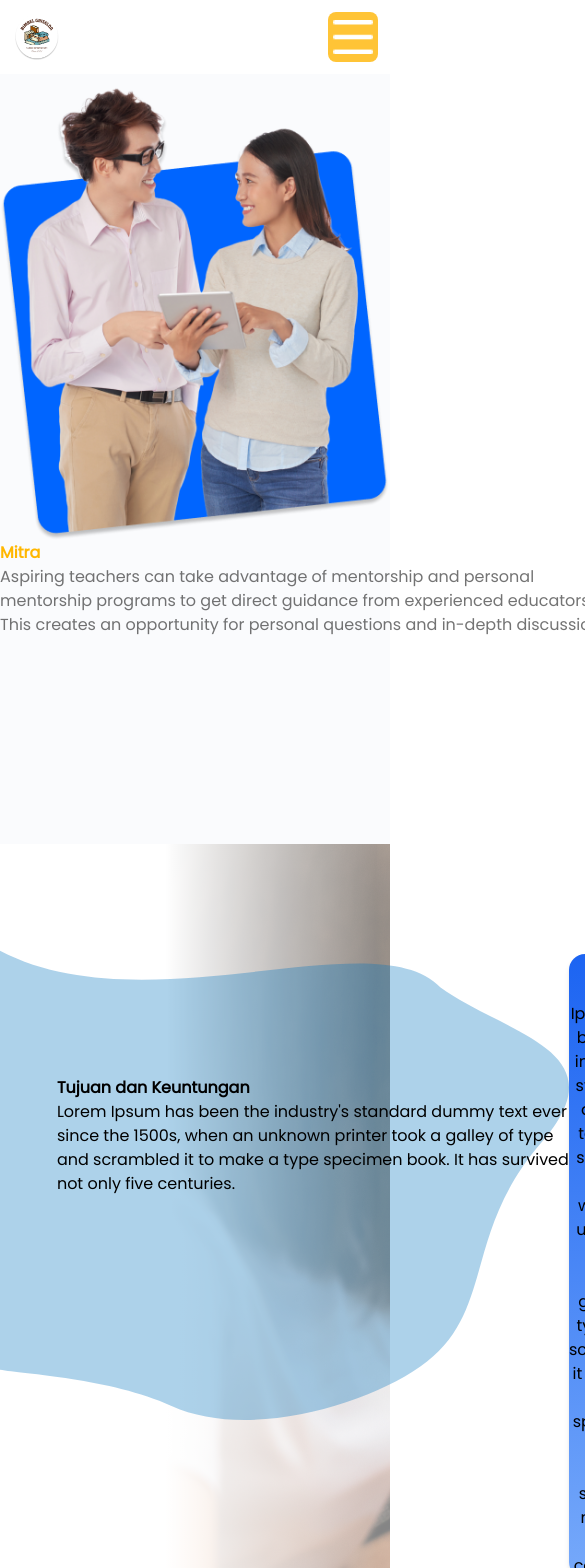
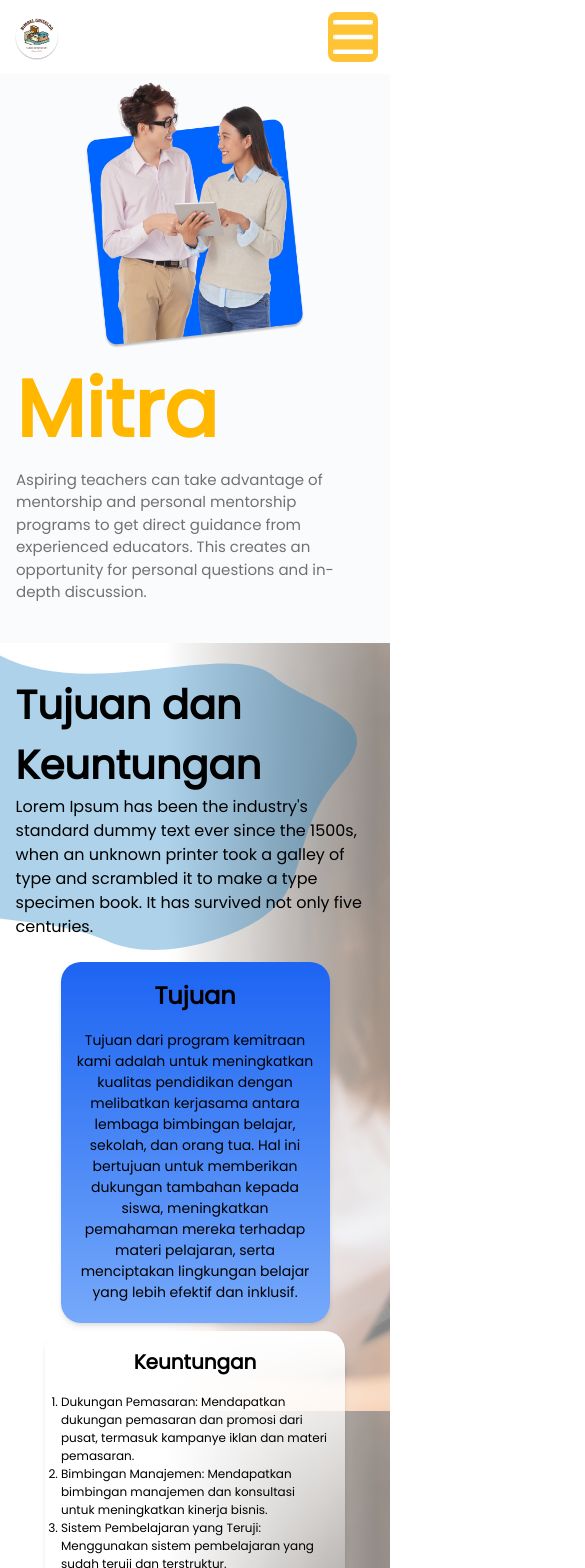
Before and after one commit to RozKoy/Bimbel-Griselda, a Next.js app: page /patner in a window 390 px wide. Shown: the top 1568 px of the page, 585 px wide, since content can reach past the window. Built offline with nearby package versions, Linux system fonts and the light colour scheme.

Commit message:
responsive progress Mitra

```diff
--- a/src/components/landing-pages/Icons/ShapeBackgroundIcon.tsx
+++ b/src/components/landing-pages/Icons/ShapeBackgroundIcon.tsx
@@ -1,6 +1,7 @@
-export default function ShapeBackgroundIcon () {
+const ShapeBackgroundIcon = ({ className }: any) => {
   return (
     <svg
+      className={className}
       xmlns="http://www.w3.org/2000/svg"
       width="569"
       height="470"
@@ -14,4 +15,6 @@ export default function ShapeBackgroundIcon () {
       />
     </svg>
   );
-}
+};
+
+export default ShapeBackgroundIcon;
--- a/src/components/landing-pages/Mitra/GoalsAndBenefits.tsx
+++ b/src/components/landing-pages/Mitra/GoalsAndBenefits.tsx
@@ -1,16 +1,16 @@
 import ShapeBackgroundIcon from "../Icons/ShapeBackgroundIcon";
 export default function GoalsAndBenefits() {
   return (
-    <div className="latarMitra w-full h-screen">
-      <div className="gradasi3 w-full h-full flex items-center sm:space-x-5">
-        <div className="relative  h-3/4">
-          <ShapeBackgroundIcon />
-          <div className="absolute top-[20%] left-[10%] ">
-            <div className="flex flex-col sm:space-y-3">
-              <p className="font-extrabold sm:text-5xl sm:max-w-[313px]">
+    <div className="latarMitra w-full h-auto  sm:min-h-screen">
+      <div className="gradasi3 w-full h-full pb-[10%] sm:h-screen sm:pb-0 sm:flex sm:items-center sm:space-x-2">
+        <div className="relative  sm:h-3/4">
+          <ShapeBackgroundIcon className="w-[357px] h-[319px] sm:w-[574px] sm:h-[470px]" />
+          <div className="absolute top-[10%] left-[4%] sm:top-[20%] sm:left-[10%] ">
+            <div className="flex flex-col  sm:space-y-3">
+              <p className="font-extrabold text-[40px] max-w-[302px] sm:text-5xl sm:max-w-[313px]">
                 Tujuan dan Keuntungan
               </p>
-              <p className="sm:text-lg sm:max-w-[370px]">
+              <p className="text-[] max-w-[357px]   sm:text-lg sm:max-w-[370px]">
                 Lorem Ipsum has been the industry&apos;s standard dummy text
                 ever since the 1500s, when an unknown printer took a galley of
                 type and scrambled it to make a type specimen book. It has
@@ -20,24 +20,42 @@ export default function GoalsAndBenefits() {
           </div>
         </div>
 
-        <div className="rounded-2xl bg-gradient-to-b from-blue-600 to-blue-400 shadow-md flex flex-col justify-between items-center sm:pt-[27px] sm:pb-[129px]  sm:w-[350px] sm:h-[450px]">
-          <p className="font-extrabold text-center sm:text-3xl">Tujuan</p>
-          <p className="text-center sm:text-[18px] sm:w-[315px] ">
-            Lorem Ipsum has been the industry&apos;s standard dummy text ever
-            since the 1500s, when an unknown printer took a galley of type and
-            scrambled it to make a type specimen book. It has survived not only
-            five centuries.
-          </p>
-        </div>
+        <div className="flex flex-col items-center space-y-2 space-x-0 sm:space-y-0 sm:space-x-2 sm:flex-row">
+          <div className=" bg-gradient-to-b from-blue-600 to-blue-400 shadow-md flex flex-col  items-center w-[269px] h-[361px] py-4 space-y-4 rounded-[20px] sm:justify-between sm:rounded-2xl sm:pt-[10px] sm:pb-[129px]  sm:w-[330px] sm:h-[430px]">
+            <p className="font-extrabold text-center text-[24px] sm:text-3xl">
+              Tujuan
+            </p>
+            <p className="text-center text-[14px] w-[242px] sm:text-[18px] sm:w-[315px] ">
+              Tujuan dari program kemitraan kami adalah untuk meningkatkan
+              kualitas pendidikan dengan melibatkan kerjasama antara lembaga
+              bimbingan belajar, sekolah, dan orang tua. Hal ini bertujuan untuk
+              memberikan dukungan tambahan kepada siswa, meningkatkan pemahaman
+              mereka terhadap materi pelajaran, serta menciptakan lingkungan
+              belajar yang lebih efektif dan inklusif.
+            </p>
+          </div>
 
-        <div className="rounded-lg bg-gradient-to-b from-white to-white-40  shadow-md flex flex-col justify-between items-center sm:pt-[20px] sm:pb-[98px]  sm:w-[300px] sm:h-[400px]">
-          <p className="font-extrabold text-center sm:text-3xl">Keuntungan</p>
-          <p className="text-center sm:text-[16px] sm:w-[280px] ">
-            Lorem Ipsum has been the industry&apos;s standard dummy text ever
-            since the 1500s, when an unknown printer took a galley of type and
-            scrambled it to make a type specimen book. It has survived not only
-            five centuries.
-          </p>
+          <div className=" bg-gradient-to-b from-white to-white-40  shadow-md flex flex-col  items-center w-[300px] h-[320px] rounded-[20px] space-y-4 py-4 px-4 sm:rounded-lg sm:space-y-1 sm:pt-2 sm:pb-[98px]  sm:w-[250px] sm:h-[400px]">
+            <p className="font-extrabold text-[20px] sm:text-3xl">Keuntungan</p>
+            <ol className="list-decimal text-[left] text-[12px] max-w-[280px] sm:max-w-[200px] sm:text-[13px]  ">
+              <li>
+                Dukungan Pemasaran: Mendapatkan dukungan pemasaran dan promosi
+                dari pusat, termasuk kampanye iklan dan materi pemasaran.
+              </li>
+              <li>
+                Bimbingan Manajemen: Mendapatkan bimbingan manajemen dan
+                konsultasi untuk meningkatkan kinerja bisnis.
+              </li>
+              <li>
+                Sistem Pembelajaran yang Teruji: Menggunakan sistem pembelajaran
+                yang sudah teruji dan terstruktur.
+              </li>
+              <li>
+                Skala Ekonomi: Memanfaatkan skala ekonomi yang dapat diperoleh
+                melalui model bisnis waralaba.
+              </li>
+            </ol>
+          </div>
         </div>
       </div>
     </div>
--- a/src/components/landing-pages/Mitra/ParnerDescription.tsx
+++ b/src/components/landing-pages/Mitra/ParnerDescription.tsx
@@ -4,15 +4,23 @@ import mitra from "/public/assets/mitra.png";
 
 export default function PatnerDescription() {
   return (
-    <div className="bg-[#FAFBFD] w-full h-screen sm:px-10">
+    <div className="bg-[#FAFBFD] w-full pb-[10%] sm:pb-4 sm:min-h-screen sm:px-10">
       <Navbar />
       <div className="sm:ml-6 sm:mt-10 sm:flex sm:space-x-20 sm:justify-center sm:items-center">
-        <Image src={mitra} width={403} height={480} alt="model" />
-        <div className="flex flex-col w-[612px] sm:space-y-2 ">
-          <p className="font-[800] fmr-16 text-[#FFB700] sm:text-[80px]">
+        <div className="flex justify-center">
+          <Image
+            src={mitra}
+            width={403}
+            height={480}
+            alt="model"
+            className="w-[220px] h-[274.69px] sm:w-[399px] sm:h-[499px]"
+          />
+        </div>
+        <div className="flex flex-col space-y-0 w-[345px] ml-4 sm:ml-0 sm:w-[612px] sm:space-y-2 ">
+          <p className="font-[800]  text-[#FFB700] text-[80px] sm:text-[80px]">
             Mitra
           </p>
-          <p className="text-[#0000008c] sm:text-[26.909px] w-full">
+          <p className="text-[#0000008c] text-[15px] sm:text-[26.909px] w-full">
             Aspiring teachers can take advantage of mentorship and personal
             mentorship programs to get direct guidance from experienced
             educators. This creates an opportunity for personal questions and
--- a/src/components/landing-pages/Murid/StudentDescription.tsx
+++ b/src/components/landing-pages/Murid/StudentDescription.tsx
@@ -6,7 +6,7 @@ export default function StudentDescription() {
   return (
     <div className="bg-[#FAFBFD] w-full h-auto sm:min-h-screen sm:px-10 ">
       <Navbar />
-      <div className=" space-y-4  justify-center mt-6 pb-[40%] sm:pb-0  sm:flex sm:ml-6 sm:mt-4  sm:flex-row-reverse sm:space-x-20  sm:items-center ">
+      <div className=" space-y-0  justify-center mt-6 pb-[40%] sm:pb-0  sm:flex sm:ml-6 sm:mt-4  sm:flex-row-reverse sm:space-x-20  sm:items-center ">
         <div className="flex justify-center">
           <Image
             src={model}
```
Lines whose indentation alone changed are shown as unchanged.
